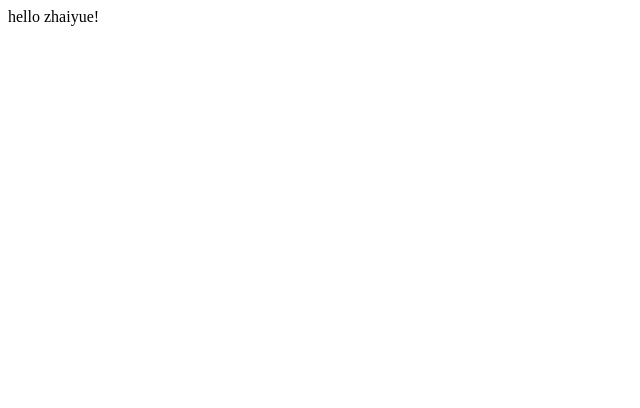
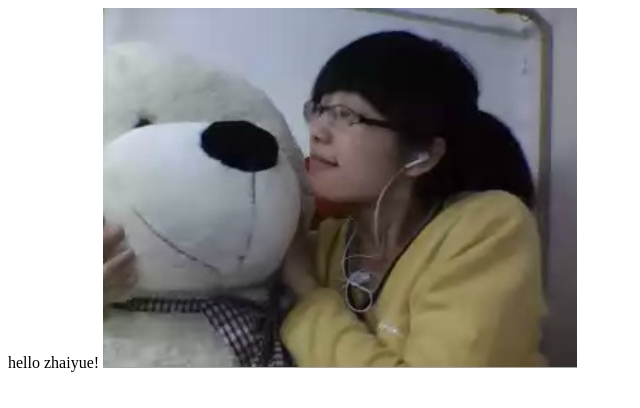
Before and after one commit to linzhixiong/linzhixiong.github.com, a plain HTML site: page index.html in a window 1280 px wide. Shown: the whole page, without its empty margins (0-640 px from the left). Drawn offline with Linux system fonts and the light colour scheme.

Commit message:
add a image to home page

```diff
--- a/index.html
+++ b/index.html
@@ -1 +1,2 @@
 hello zhaiyue!
+<img src='images/girl_b.jpg'>
```
